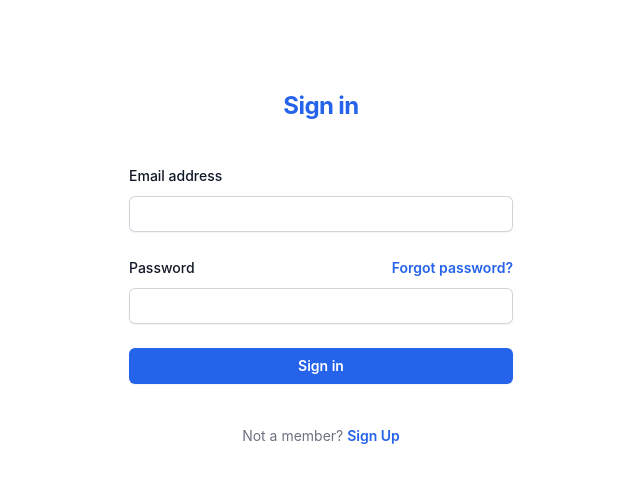
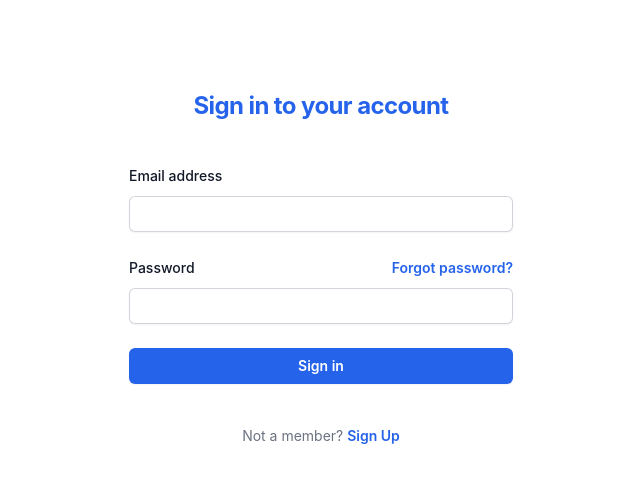
Before and after one commit to Maryada-Lodha/SPTBI-Project, a React (Create React App) app in the folder frontend/venture-forge/: page /Login in a window 1280 px wide. Shown: the top 482 px of the page, without its empty margins (319-959 px from the left). Built offline with nearby package versions, Linux system fonts and the light colour scheme.

Commit message:
login updated

```diff
--- a/frontend/venture-forge/src/components/login.js
+++ b/frontend/venture-forge/src/components/login.js
@@ -11,7 +11,7 @@ export default function Login() {
 			  alt="Your Company"
 			/> */}
 			<h2 className="mt-10 text-center text-2xl font-bold leading-9 tracking-tight text-blue-600">
-			  Sign in
+			  Sign in to your account
 			</h2>
 		  </div>
 
```
